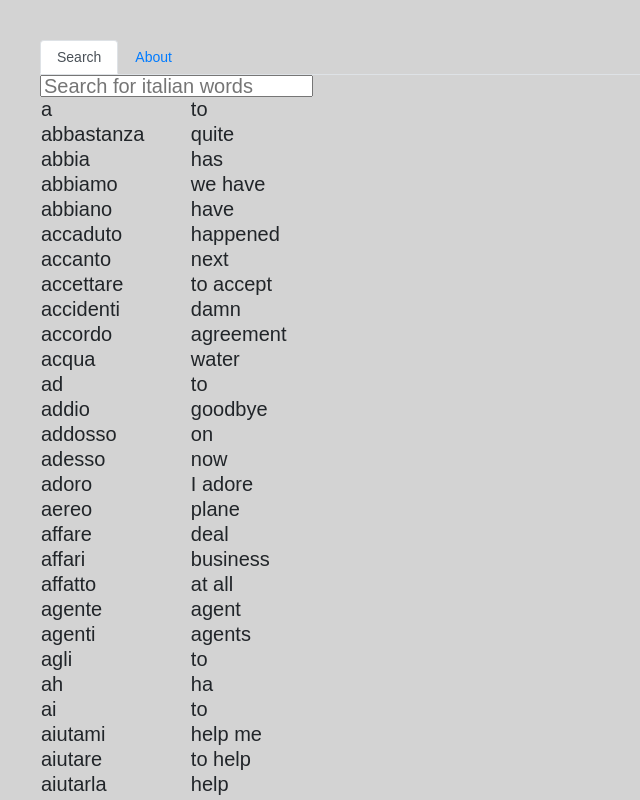
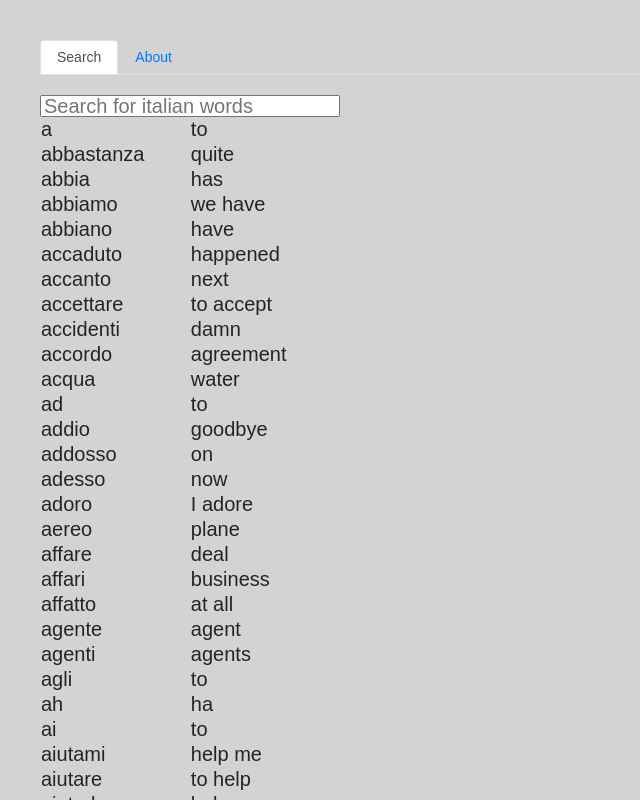
Before and after one commit to Kejender/italian, a React (Create React App) app: page / in a window 1280 px wide. Shown: the top 800 px of the page, without its empty margins (0-640 px from the left). Built offline with nearby package versions, Linux system fonts and the light colour scheme.

Commit message:
Add files via upload

```diff
--- a/src/index.css
+++ b/src/index.css
@@ -7,7 +7,11 @@ body {
 ol, ul {
   padding-left: 30px;
 }
+.nav{
 
+margin-bottom: 20px;
+
+}
 .board-row:after {
   clear: both;
   content: "";
@@ -20,6 +24,7 @@ ol, ul {
 
 input{
   height: 22px;
+  width: 300px;
   font-size: 20px;
 }
 
```
